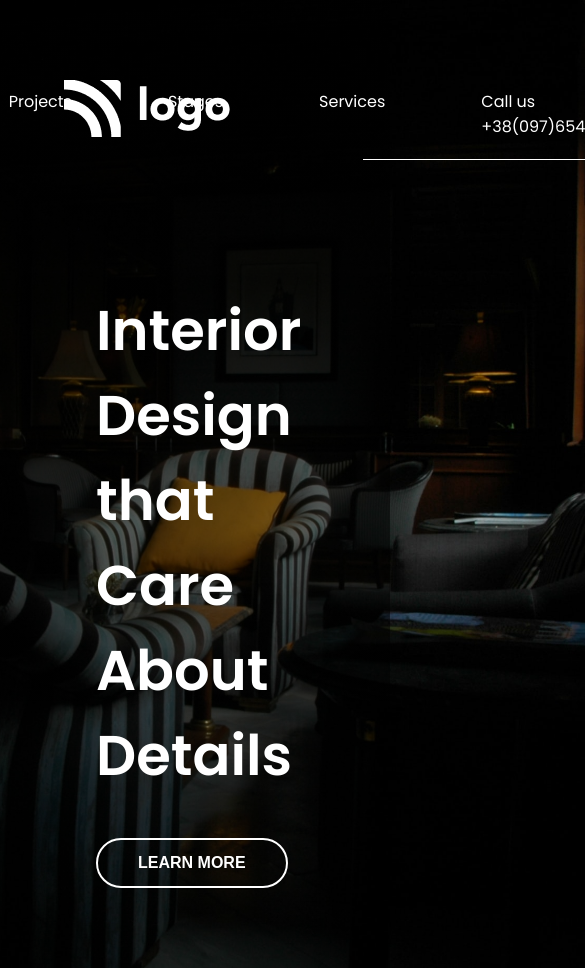
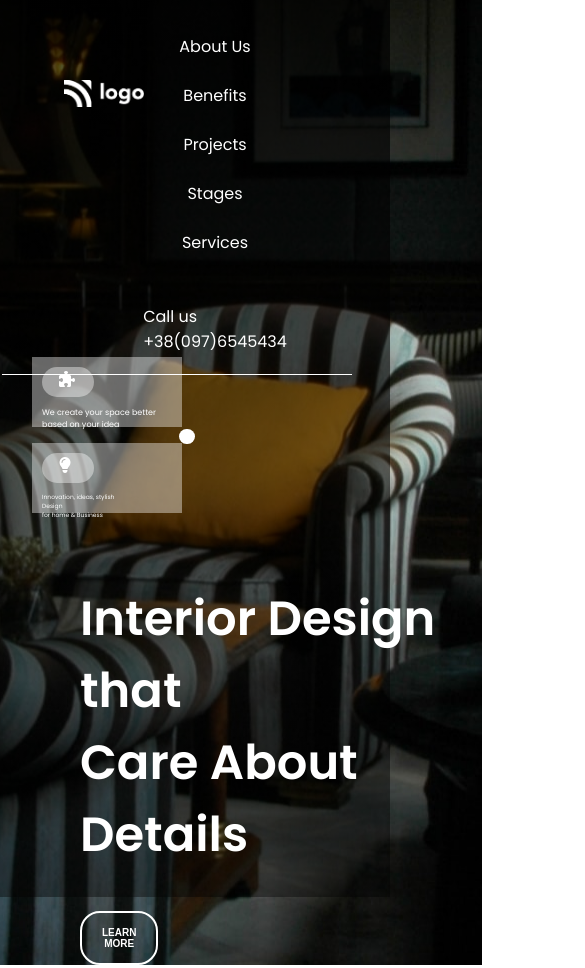
Before and after one commit to anurag357/interior-landing-page, a plain HTML site: page index.html in a window 390 px wide. Shown: the top 968 px of the page, 585 px wide, since content can reach past the window. Drawn offline with Linux system fonts and the light colour scheme; some icons are missing.

Commit message:
add midea css

```diff
--- a/style.css
+++ b/style.css
@@ -143,3 +143,98 @@ body {
   left: 309px;
   margin-top: -8px;
 }
+
+@media only screen and (max-width: 640px) {
+  body {
+    background-repeat: no-repeat;
+    background-size: auto;
+    width: 20vw;
+  }
+
+  .logo img {
+    width: 5rem;
+    left: 4rem;
+  }
+
+  .nav-item {
+    display: flex;
+    flex-direction: column;
+    justify-content: center;
+    align-items: center;
+    list-style: none;
+    gap: 1.5rem;
+  }
+
+  .line {
+    height: 1px;
+    width: 350px;
+    left: .1rem;
+    margin-top: 20px;
+  }
+
+  .icon01 {
+    left: 2rem;
+    top: -25rem;
+    height: 70px;
+    width: 150px;
+    padding: 10px;
+  }
+
+  .icon01 p {
+    font-size: 8px;
+  }
+
+  .icon02 {
+    left: 2rem;
+    top: -24rem;
+    height: 70px;
+    width: 150px;
+    padding: 10px;
+  }
+
+  .icon02 p {
+    font-size: 6px;
+  }
+
+  .heading {
+    top: 13rem;
+    left: 5rem;
+  }
+
+  .heading h1 {
+    font-size: 3rem;
+    text-align: left;
+    width: 402px;
+  }
+
+  .buttonn button {
+    border-radius: 20px;
+    font-size: 10px;
+    padding: 14px 20px;
+  }
+
+  .line01 {
+    display: none;
+  }
+
+  .dot01 {
+    display: none;
+  }
+
+  .line02 {
+    display: none;
+  }
+
+}
+
+@media only screen and (max-width: 230px) {
+  .logo img {
+    width: 4rem;
+    left: 3rem;
+  }
+
+  .nav-item {
+    gap: 1rem;
+  }
+
+}
```
